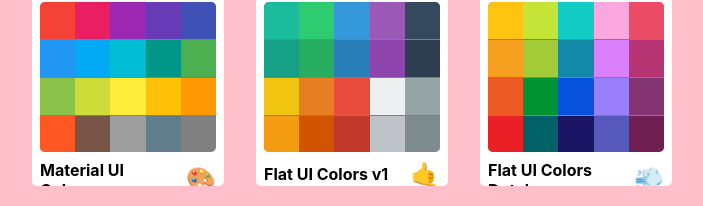
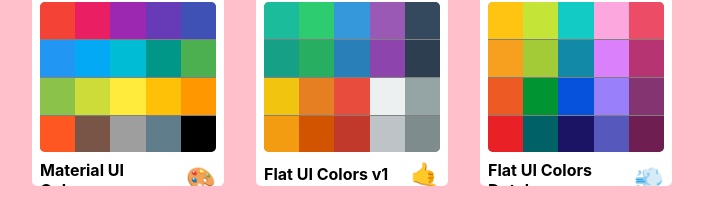
Before and after one commit to aprilaquino/colorpalette, a React (Create React App) app: page / in a window 1280 px wide. Shown: the part 75-281 px from the top of the page, without its empty margins (288-991 px from the left). Built offline with nearby package versions, Linux system fonts and the light colour scheme.

Commit message:
added link to palette

```diff
--- a/src/App.js
+++ b/src/App.js
@@ -16,8 +16,10 @@
  render(){
   return (
 	  <Switch>
-		  <Route exact path="/" render={()=> <PaletteList
-				palettes={seedColors}
+		  <Route
+			  exact path="/"
+			  render={(routeProps)=> <PaletteList
+				palettes={seedColors} {...routeProps}
 			/> }/>
 		  <Route exact
 			  path ="/palette/:id"
--- a/src/MiniPalette.js
+++ b/src/MiniPalette.js
@@ -52,7 +52,7 @@
 			key={color.name}
 			/>))
 	return (
-		<div className={classes.root}>
+		<div className={classes.root} onClick={props.handleClick}>
 			<div className={classes.colors}>
 				{miniColorBoxes}
 			</div>
--- a/src/PaletteList.js
+++ b/src/PaletteList.js
@@ -35,6 +35,9 @@
 };
 
 class PaletteList extends Component{
+	goToPalette(id){
+		this.props.history.push(`/palette/${id}`);
+	}
 	render(){
 		const {palettes, classes} = this.props;
 		return (
@@ -45,7 +48,10 @@
 					</nav>
 					<div className={classes.palettes}>
 						{palettes.map(palette => (
-						<MiniPalette {...palette}/>
+						<MiniPalette
+							{...palette}
+							handleClick={() => this.goToPalette(palette.id)}
+						/>
 						))}
 					</div>
 				</div>
--- a/src/seedColors.js
+++ b/src/seedColors.js
@@ -22,7 +22,8 @@
       { name: "deeporange", color: "#FF5722" },
       { name: "brown", color: "#795548" },
       { name: "grey", color: "#9E9E9E" },
-      { name: "bluegrey", color: "#607D8B" }
+      { name: "bluegrey", color: "#607D8B" },
+	  { name: "black", color: "#000000" },
     ]
   },
   {
```
